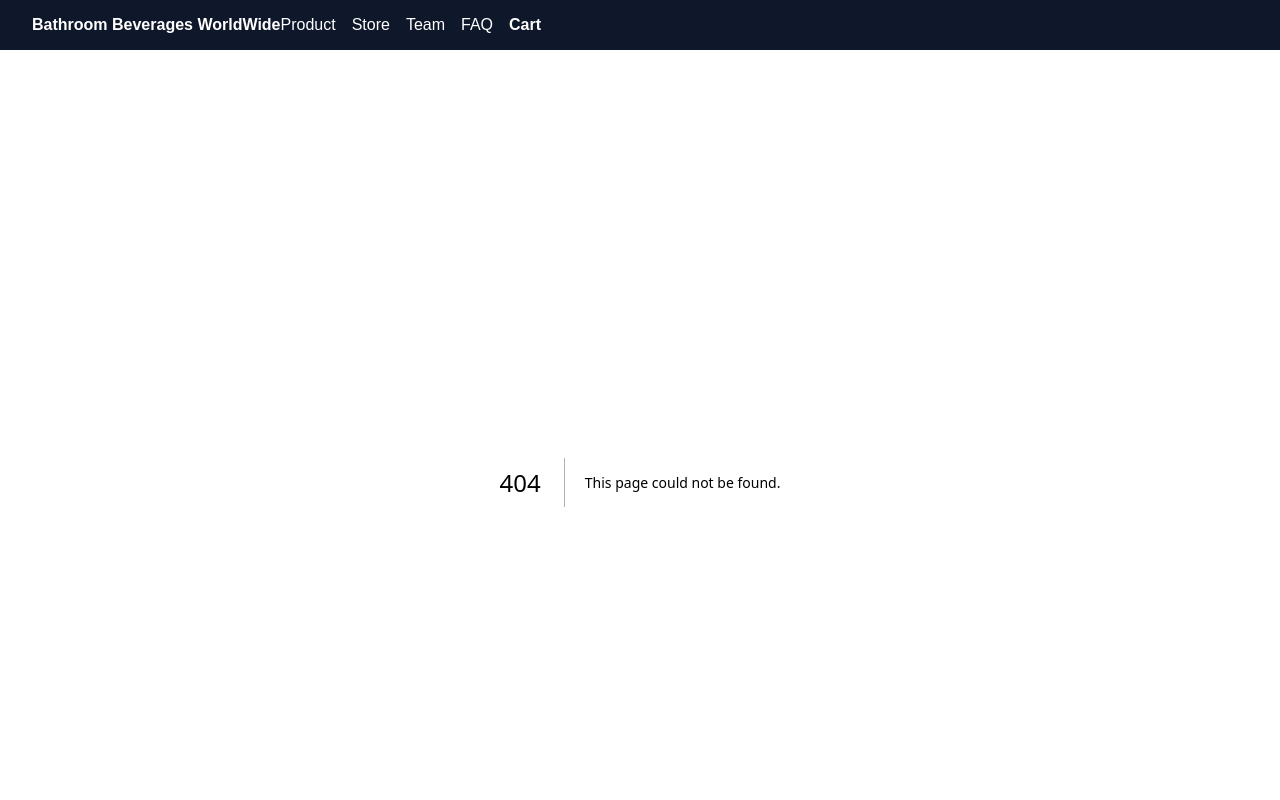
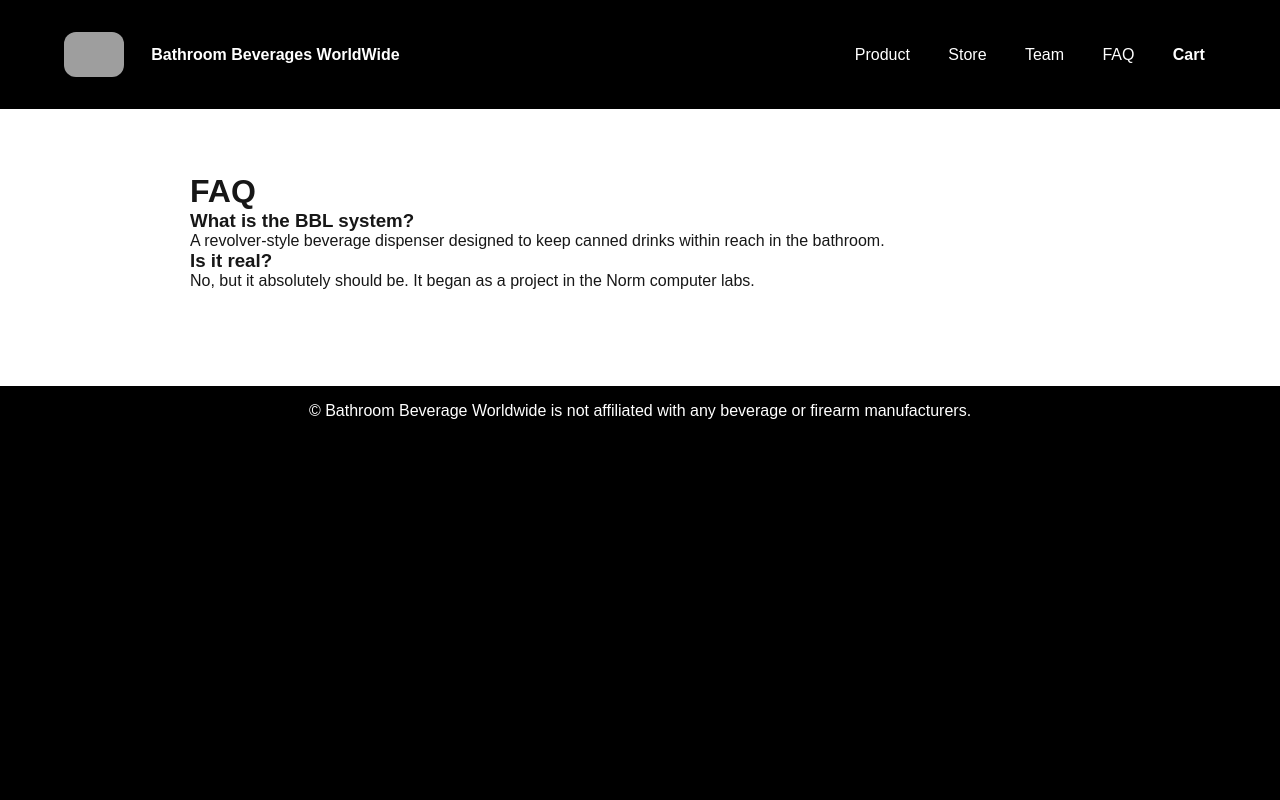
Before and after one commit to JacobKetola726/final-project, a Next.js app: page /faq in a window 1280 px wide. Before the commit this address had no page. Shown: the top 800 px of the page. Built offline with nearby package versions, Linux system fonts and the light colour scheme; grey boxes are pictures that could not be loaded.

Commit message:
minor changes to styling

```diff
--- a/app/components/Footer.js
+++ b/app/components/Footer.js
@@ -3,7 +3,7 @@ export default function Footer() {
     return (
         <footer style={{ background: 'black', padding: '1rem 2rem', marginTop: '2rem' }}>
             <div style={{ maxWidth: 1000, margin: '0 auto', textAlign: 'center', color: 'white' }}>
-                <p>© Bathroom Beverage Worldwide = Not affiliated with any beverage or firearm manufacturers.</p>
+                <p>© Bathroom Beverage Worldwide is not affiliated with any beverage or firearm manufacturers.</p>
             </div>
         </footer>
     );
--- a/app/components/Navbar.js
+++ b/app/components/Navbar.js
@@ -3,15 +3,18 @@
 
 import Link from "next/link";
 import { useCart } from "../context/CartContext";
+import Image from "next/image";
 
 export default function Navbar() {
     const { cart } = useCart();
     const count = cart.reduce((s, i) => s + (i.qty || 0), 0);
 
     return (
-        <header style={{ background: '#0f172a', color: 'white', padding: '1rem 2rem' }}>
-            <nav style={{display: 'flex', justigyContent: 'space-between', alignItems: 'center' }}>
-                <div style={{ fontWeight: 700 }}>
+        <header style={{ background: 'black', color: 'white', padding: '1rem 2rem' }}>
+            <nav style={{display: 'flex', justifyContent: 'space-between', alignItems: 'center' }}>
+
+                <div style={{ display: 'flex', alignItems: 'center', gap: '1rem', fontWeight: 700 }}>
+                    <Image src="/images/BBW-logo.png" alt="BBW logo" width={60} height={60} style={{ height: 'auto', borderRadius: '12px'}}/>
                     <Link href="/" style={{ color: 'white', textDecoration: 'none' }}>Bathroom Beverages WorldWide</Link>
                 </div>
 
--- /dev/null
+++ b/app/faq/page.js
@@ -0,0 +1,20 @@
+
+export default function FAQPage() {
+    return (
+        <div style={{ maxWidth: 900, margin: '2rem auto' }}>
+            <h1>FAQ</h1>
+
+            <h3>What is the BBL system?</h3>
+            <p>
+                A revolver-style beverage dispenser designed to keep canned drinks
+                within reach in the bathroom.
+            </p>
+
+            <h3>Is it real?</h3>
+            <p>
+                No, but it absolutely should be. It began as a project in the
+                Norm computer labs.
+            </p>
+        </div>
+    );
+}
--- a/app/globals.css
+++ b/app/globals.css
@@ -44,3 +44,21 @@ a {
     color-scheme: dark;
   }
 }
+
+nav {
+  display: flex;
+  justify-content: space-between;
+  align-items: center;
+  padding: 1rem 2rem;
+  width: 100%;
+}
+
+nav a {
+  padding: 0.3rem 0.7rem;
+  border-radius: 8px;
+  transition: 0.2s ease-in-out;
+}
+
+nav a:hover {
+  background: #222;
+}
--- a/app/page.js
+++ b/app/page.js
@@ -10,10 +10,10 @@ export default function Home() {
         <h2>Explore</h2>
         <ul>
           <li><Link href="/product">Product Details</Link></li>
-          <li><Link href="/Store">Store</Link></li>
-          <li><Link href="/Team">Team</Link></li>
+          <li><Link href="/store">Store</Link></li>
+          <li><Link href="/team">Team</Link></li>
           <li><Link href="/faq">FAQ</Link></li>
-          <li><Link href="/Cart">Cart</Link></li>
+          <li><Link href="/cart">Cart</Link></li>
         </ul>
       </section>
     </div>
--- a/app/store/page.js
+++ b/app/store/page.js
@@ -9,5 +9,7 @@ export default function StorePage() {
             <h1>Store</h1>
             <StoreClient />
         </div>
+
+
     );
 }
--- a/app/success/page.js
+++ b/app/success/page.js
@@ -1,8 +1,11 @@
+
+import Image from "next/image";
 
 export default function SuccessPage() {
     return (
         <div style={{ maxWidth: 700, margin: '2rem auto', textAlign: 'center' }}>
             <h1>Order Complete!</h1>
+            <Image src="/images/completion.png" alt="checkmark" width={120} height={120} style={{ height: 'auto', borderRadius: '50%' }}/>
             <p>Your Bathroom Beverage Leverage System order has been received.</p>
         </div>
     );
--- a/app/team/page.js
+++ b/app/team/page.js
@@ -1,5 +1,6 @@
 
 import TeamCard from "../components/TeamCard";
+import Image from "next/image";
 
 export default function TeamPage() {
     const members = [
@@ -12,6 +13,7 @@ export default function TeamPage() {
     return (
         <div style={{ maxWidth: 900, margin: '2rem auto' }}>
             <h1>The Team</h1>
+            <Image src="/images/team.png" alt="The Team" width={1200} height={800} style={{ width: '100%', height: 'auto', borderRadius: 16, marginBottom: '2rem' }} />
             <div style={{ display: 'flex', gap: '1rem', flexWrap: 'wrap' }}>
                 {members.map(m => <TeamCard key={m.name} name={m.name} role={m.role} />)}
             </div>
```
Also changed, not shown: app/components/Hero.js (+4 -4 lines), app/components/StoreClient.js (+39 -1 lines), app/product/page.js (added, +20 -0 lines).
